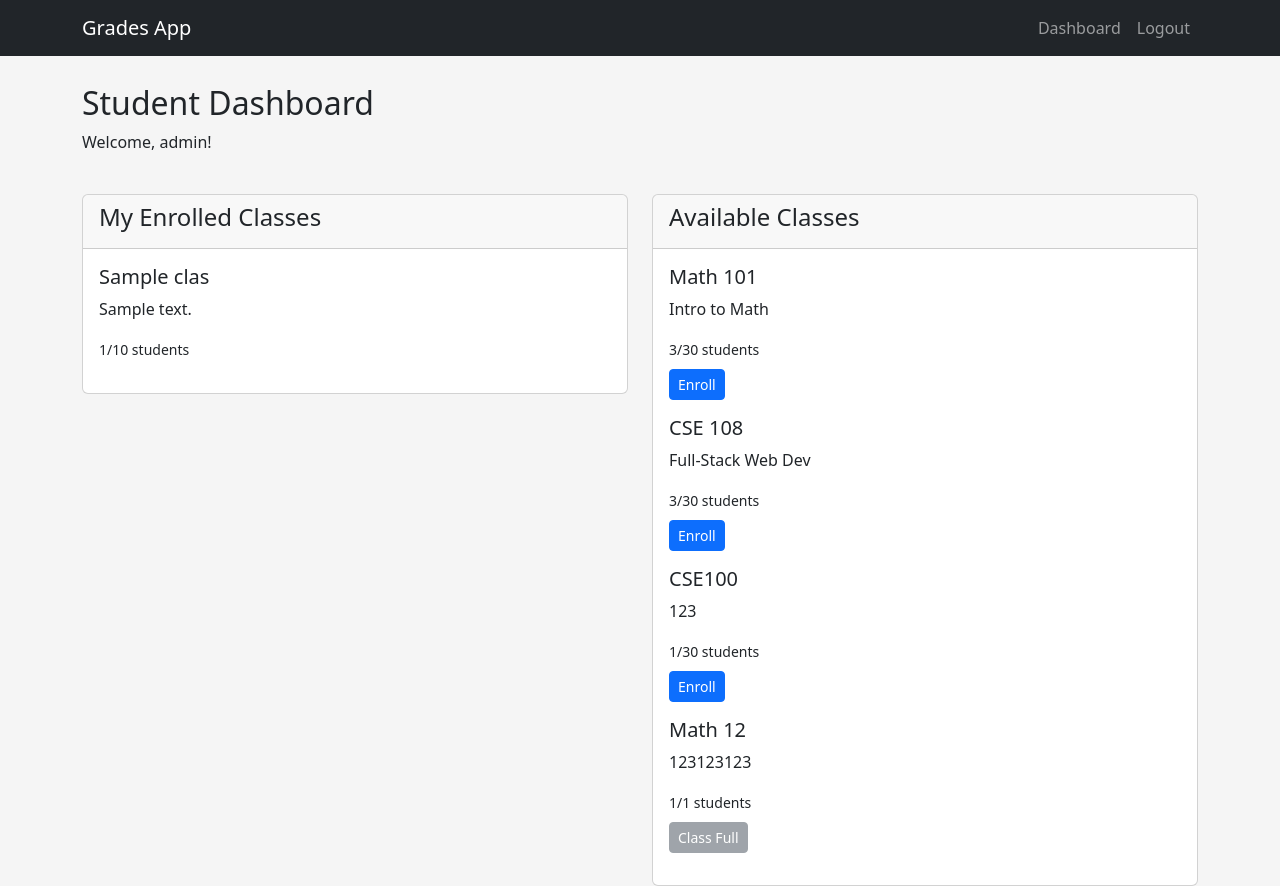
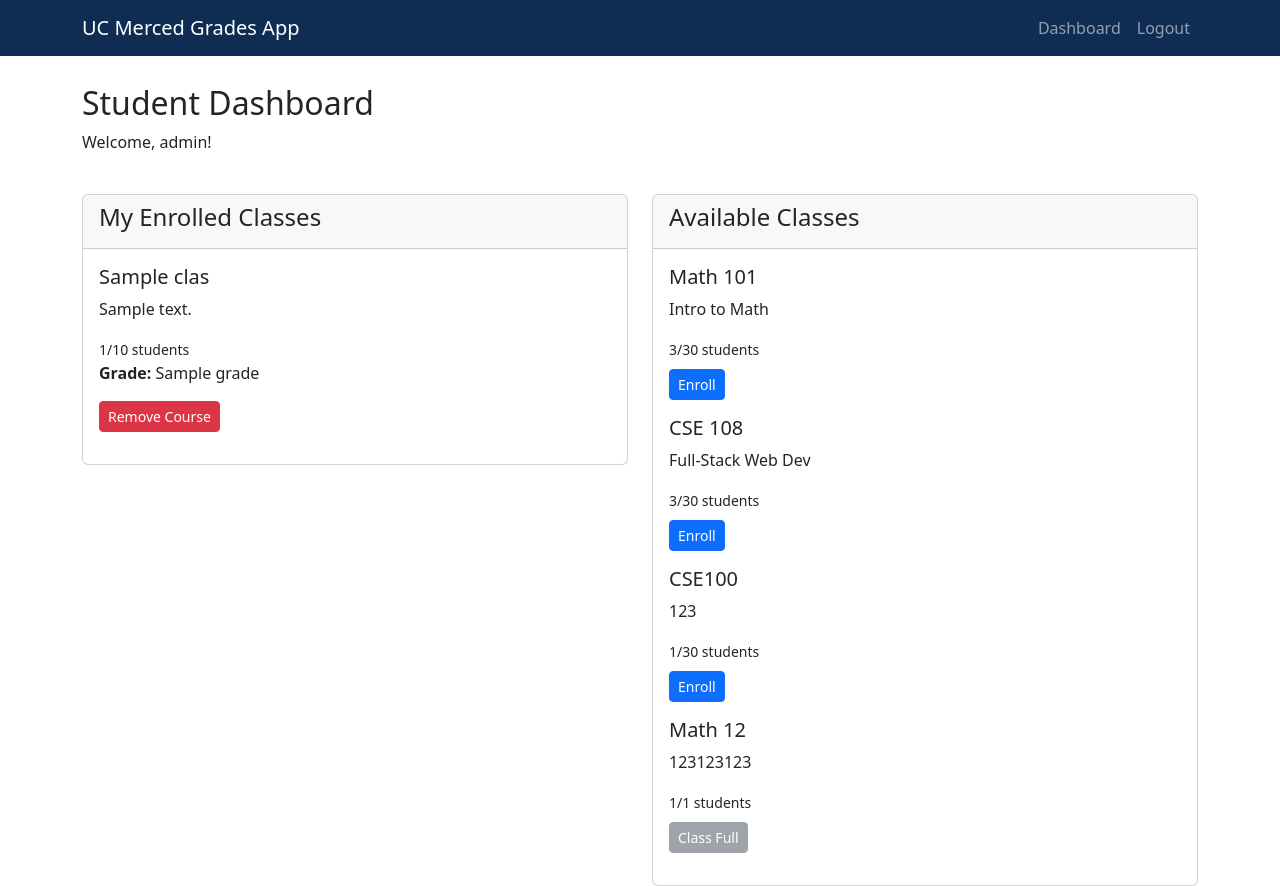
Before and after one commit to AilishaShukla/CSE108Lab08Project, a Flask app: template templates/student.html in a window 1280 px wide. Run offline with Flask 3, Linux system fonts and the light colour scheme; the template is opened without the code that fills it: values that come from a table or form of the project are taken from there, most other values are stand-ins (such as "Sample title", 1, 10 or a date in 2020).

Commit message:
made it better

```diff
--- a/app.py
+++ b/app.py
@@ -287,9 +287,30 @@ def student():
     enrolled_classes = []
     if user:
         enrollments = Enrollment.query.filter_by(student_id=user.id).all()
-        enrolled_classes = [Class.query.get(e.class_id) for e in enrollments]
+        for enrollment in enrollments:
+            class_obj = Class.query.get(enrollment.class_id)
+            enrolled_classes.append({
+                "class": class_obj,
+                "grade": enrollment.grade,
+                "enrollment_id": enrollment.id,
+            })
     classes = Class.query.all()
     return render_template('student.html', user=user, classes=classes, enrolled_classes=enrolled_classes)
+
+@app.route('/remove_enrollment/<int:enrollment_id>', methods=['POST'])
+def remove_enrollment(enrollment_id):
+    if 'role' not in session or session['role'] != 'student':
+        return redirect(url_for('login'))
+    enrollment = Enrollment.query.get_or_404(enrollment_id)
+    user = User.query.filter_by(email=session['email']).first()
+    # Ensure the enrollment belongs to the logged-in student
+    if enrollment.student_id != user.id:
+        flash("Unauthorized access!", "error")
+        return redirect(url_for('student'))
+    db.session.delete(enrollment)
+    db.session.commit()
+    flash("Course removed successfully!", "success")
+    return redirect(url_for('student'))
 
 @app.route('/enroll/<int:class_id>', methods=['POST'])
 def enroll(class_id):
--- a/templates/admin.html
+++ b/templates/admin.html
@@ -7,7 +7,7 @@
 <div class="row mb-4">
     <div class="col">
         <h2>Admin Dashboard</h2>
-        <p>Welcome to the admin dashboard!</p>ß
+        <p>Welcome to the admin dashboard!</p>
     </div>
 </div>
 
--- a/templates/base.html
+++ b/templates/base.html
@@ -8,7 +8,7 @@
     <style>
         body {
             padding-top: 60px;
-            background-color: #f5f5f5;
+            background-color:rgb(255, 255, 255);
         }
         .form-container {
             max-width: 400px;
@@ -16,15 +16,15 @@
             background-color: #fff;
             padding: 20px;
             border-radius: 5px;
-            box-shadow: 0 2px 10px rgba(218, 18, 18, 0.1);
+            box-shadow: 0 2px 10px rgba(0, 0, 0, 0.1);
         }
     </style>
     {% block extra_css %}{% endblock %}
 </head>
 <body>
-    <nav class="navbar navbar-expand-lg navbar-dark bg-dark fixed-top">
+    <nav class="navbar navbar-expand-lg navbar-dark fixed-top" style="background-color: #0F2D52;">
         <div class="container">
-            <a class="navbar-brand" href="/">Grades App</a>
+            <a class="navbar-brand" href="/">UC Merced Grades App</a>
             <button class="navbar-toggler" type="button" data-bs-toggle="collapse" data-bs-target="#navbarNav">
                 <span class="navbar-toggler-icon"></span>
             </button>
--- a/templates/student.html
+++ b/templates/student.html
@@ -20,6 +20,7 @@
 </div>
 
 <div class="row">
+    <!-- Enrolled Classes Section -->
     <div class="col-md-6">
         <div class="card mb-4">
             <div class="card-header">
@@ -27,11 +28,22 @@
             </div>
             <div class="card-body">
                 {% if enrolled_classes %}
-                    {% for class in enrolled_classes %}
+                    {% for enrollment in enrolled_classes %}
                         <div class="mb-3">
-                            <h5>{{ class.name }}</h5>
-                            <p>{{ class.description }}</p>
-                            <small>{{ class.current_enrollment_count() }}/{{ class.capacity }} students</small>
+                            <h5>{{ enrollment.class.name }}</h5>
+                            <p>{{ enrollment.class.description }}</p>
+                            <small>{{ enrollment.class.current_enrollment_count() }}/{{ enrollment.class.capacity }} students</small>
+                            <p>
+                                <strong>Grade:</strong>
+                                {% if enrollment.grade is not none %}
+                                    {{ enrollment.grade }}
+                                {% else %}
+                                    Not graded yet
+                                {% endif %}
+                            </p>
+                            <form action="{{ url_for('remove_enrollment', enrollment_id=enrollment.enrollment_id) }}" method="post">
+                                <button type="submit" class="btn btn-sm btn-danger">Remove Course</button>
+                            </form>
                         </div>
                     {% endfor %}
                 {% else %}
@@ -41,6 +53,7 @@
         </div>
     </div>
 
+    <!-- Available Classes Section -->
     <div class="col-md-6">
         <div class="card">
             <div class="card-header">
```
Also changed, not shown: instance/grades.db, instance/users.db.
